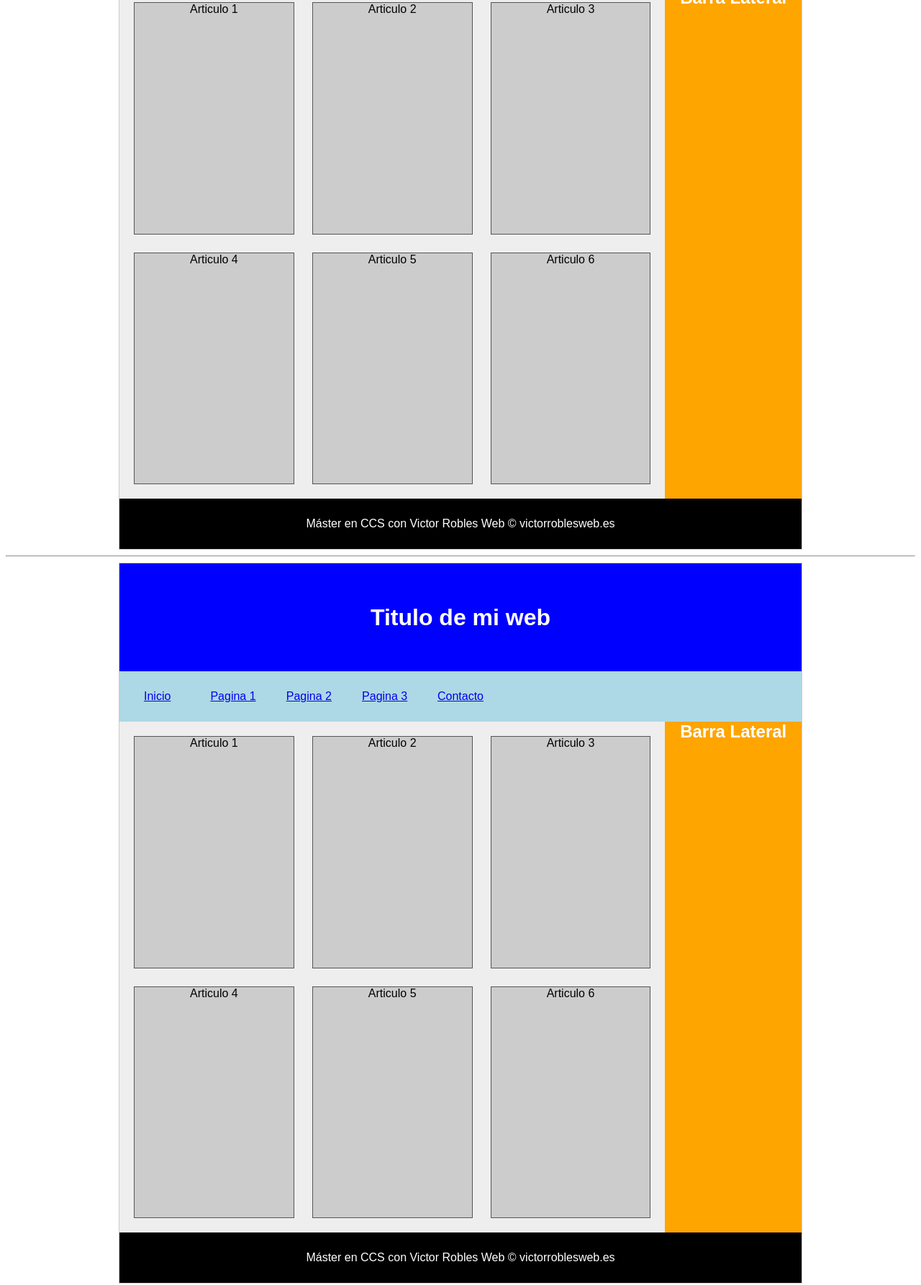
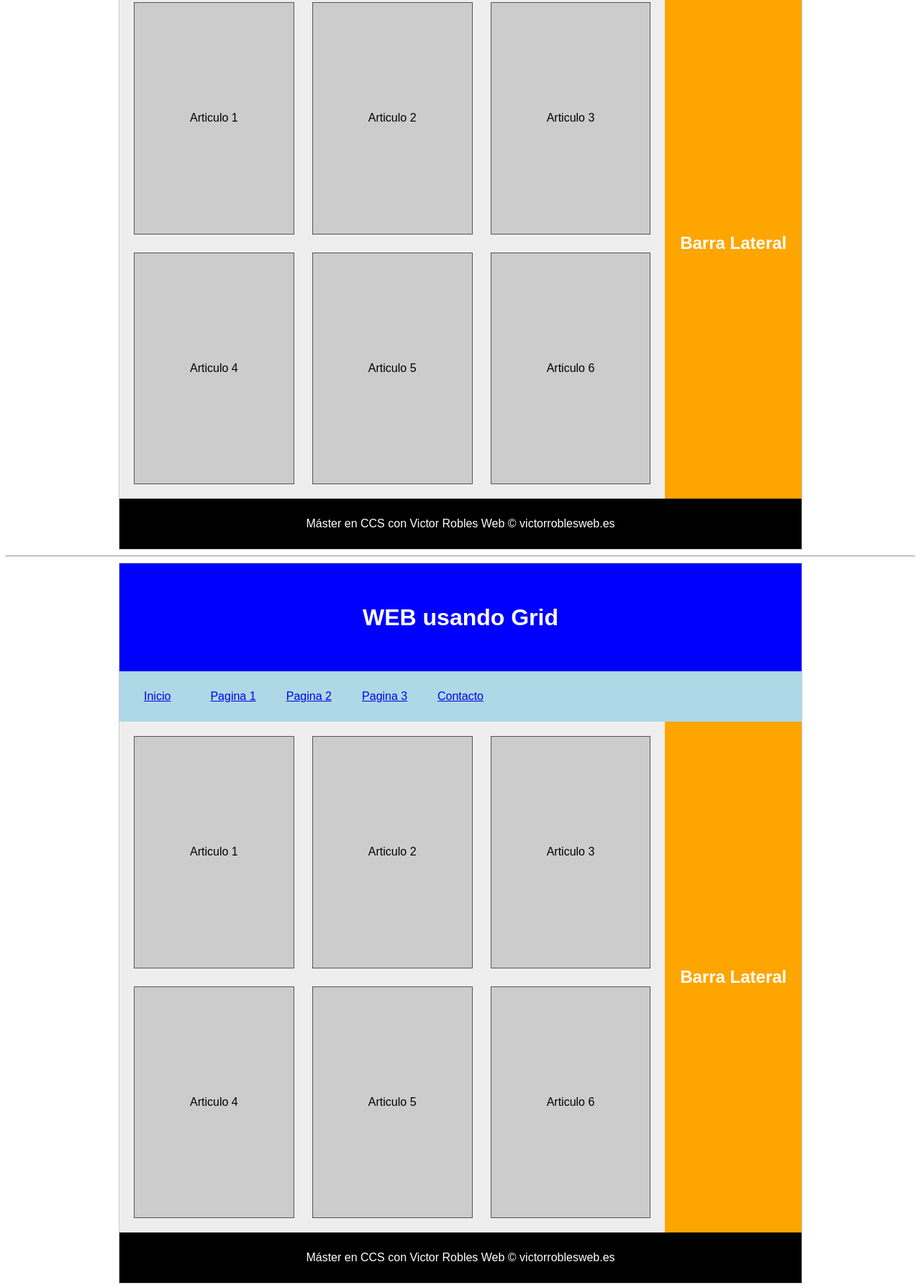
Before and after one commit to isilreiberth/Practica-Grid-Layout, a plain HTML site: page index.html in a window 1280 px wide. Shown: the part 246-2032 px from the top of the page at 72% size. Drawn offline with Linux system fonts and the light colour scheme.

Commit message:
cambios finales

```diff
--- a/index.html
+++ b/index.html
@@ -13,13 +13,14 @@
             TITULO
         MENU           (Debajo de la Cabecera y que ocupe el 100%)
         CONTENIDO      (Debajo del menu y al lado de Lateral)
-        BARRA LATERAL  (Debajo del menu y a la derecha de contenido)
+        BARRA LATERAL  (Debajo del menu y a la derecha del contenido)
         FOOTER         (Abajo del todo y que ocupe el 100%)
+
     -->
 
     <div id="website-areas">
       <header id="cabecera">
-        <h1>WEB CON AREAS</h1>
+        <h1>WEB usando Grid - AREAS</h1>
       </header>
 
       <nav id="menu">
@@ -64,7 +65,7 @@
 
     <div id="website">
       <header id="cabecera">
-        <h1>Titulo de mi web</h1>
+        <h1>WEB usando Grid</h1>
       </header>
 
       <nav id="menu">
--- a/styles.css
+++ b/styles.css
@@ -71,11 +71,17 @@ body {
 }
 
 #website-areas #contenido article {
+  display: flex;
+  justify-content: center;
+  align-items: center;
   background: #ccc;
   border: 1px solid #555;
 }
 
 #website-areas #lateral {
+  display: flex;
+  justify-content: center;
+  align-items: center;
   grid-area: lateral;
   background: orange;
   color: white;
@@ -143,11 +149,17 @@ body {
 }
 
 #website #contenido article {
+  display: flex;
+  justify-content: center;
+  align-items: center;
   background: #ccc;
   border: 1px solid #555;
 }
 
 #website #lateral {
+  display: flex;
+  justify-content: center;
+  align-items: center;
   grid-column: 5 / 6;
   background: orange;
   color: white;
```
